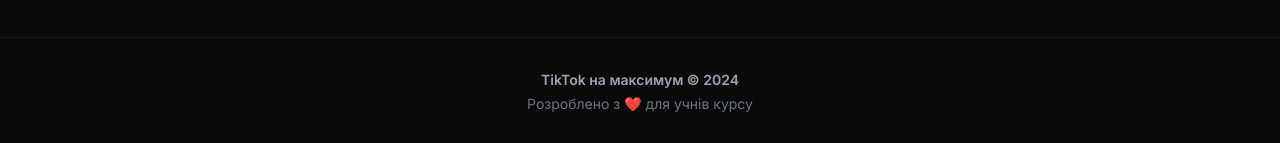
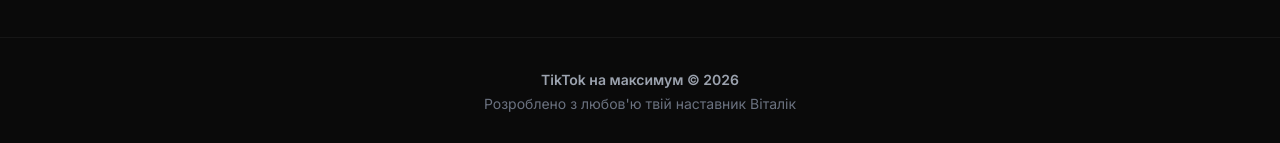
Before and after one commit to VitalijMendaluk/hab, a Next.js app: page / in a window 1280 px wide. Shown: the part 1395-1538 px from the top of the page. Built offline with nearby package versions, Linux system fonts and the light colour scheme.

Commit message:
Add files via upload

```diff
--- a/app/page.tsx
+++ b/app/page.tsx
@@ -158,8 +158,8 @@
       </div>
 
       <footer className="border-t border-white/5 py-8 text-center text-gray-500 text-sm">
-        <p className="font-semibold text-gray-400">TikTok на максимум © 2024</p>
-        <p className="mt-1">Розроблено з ❤️ для учнів курсу</p>
+        <p className="font-semibold text-gray-400">TikTok на максимум © 2026</p>
+        <p className="mt-1">Розроблено з любов'ю твій наставник Віталік</p>
       </footer>
     </main>
   );
```
